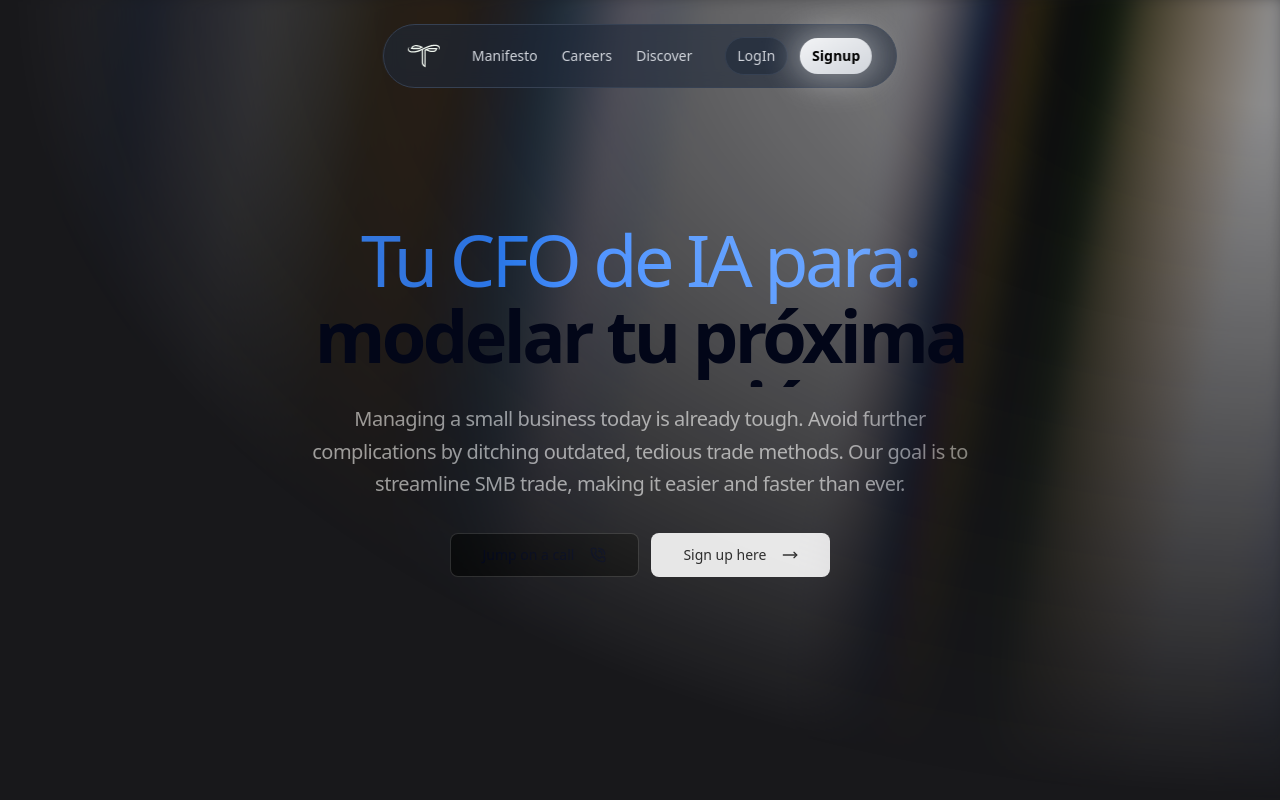
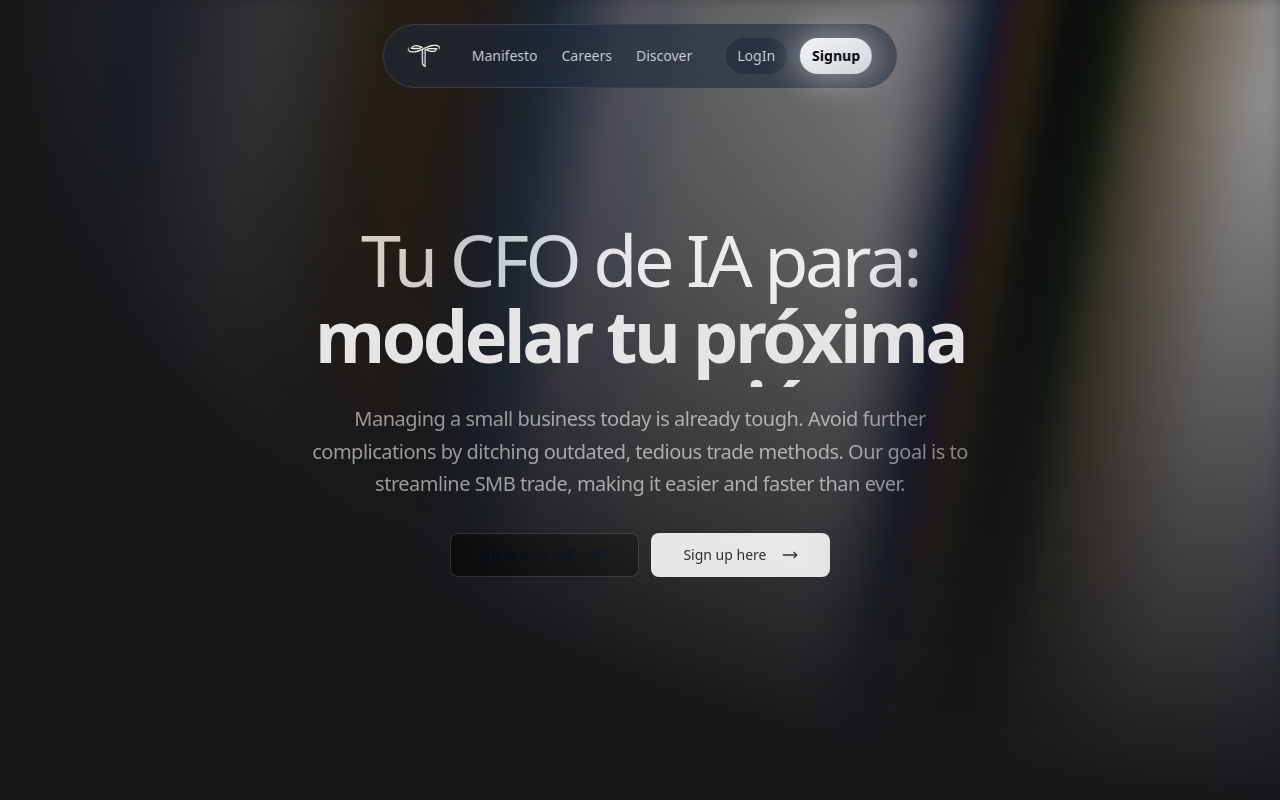
Before and after one commit to JuanHecht/tesoria-landing, a Next.js app: page / in a window 1280 px wide. Shown: the top 800 px of the page. Built offline with nearby package versions, Linux system fonts and the light colour scheme.

Commit message:
changed header color

```diff
--- a/src/components/ui/animated-hero.tsx
+++ b/src/components/ui/animated-hero.tsx
@@ -38,13 +38,13 @@ function Hero() {
           </div> */}
           <div className="flex gap-4 flex-col">
             <h1 className="text-5xl md:text-7xl max-w-2xl tracking-tighter text-center font-regular">
-              <span className="text-blue-500">Tu CFO de IA para:</span>
+              <span className="text-[var(--primary)]">Tu CFO de IA para:</span>
               <span className="relative flex w-full justify-center overflow-hidden text-center md:pb-4 md:pt-1">
                 &nbsp;
                 {titles.map((title, index) => (
                   <motion.span
                     key={index}
-                    className="absolute font-semibold"
+                    className="absolute font-semibold text-[var(--primary)]"
                     initial={{ opacity: 0, y: "-100" }}
                     transition={{ type: "spring", stiffness: 50 }}
                     animate={
```
